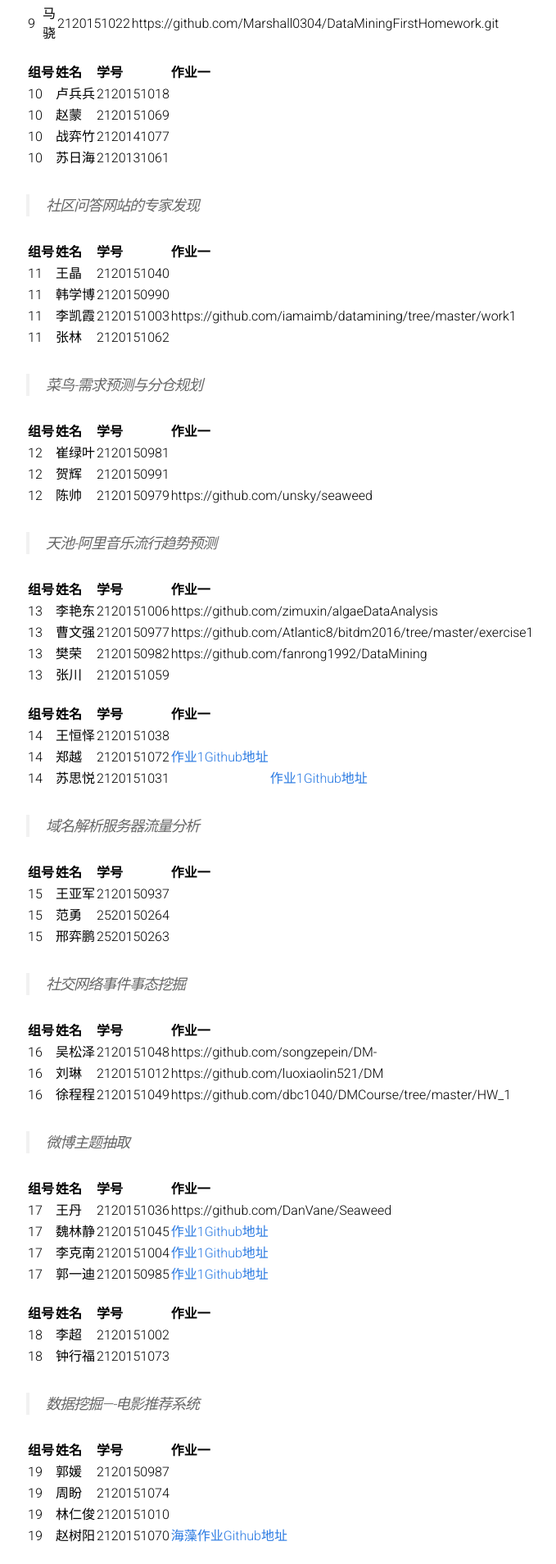
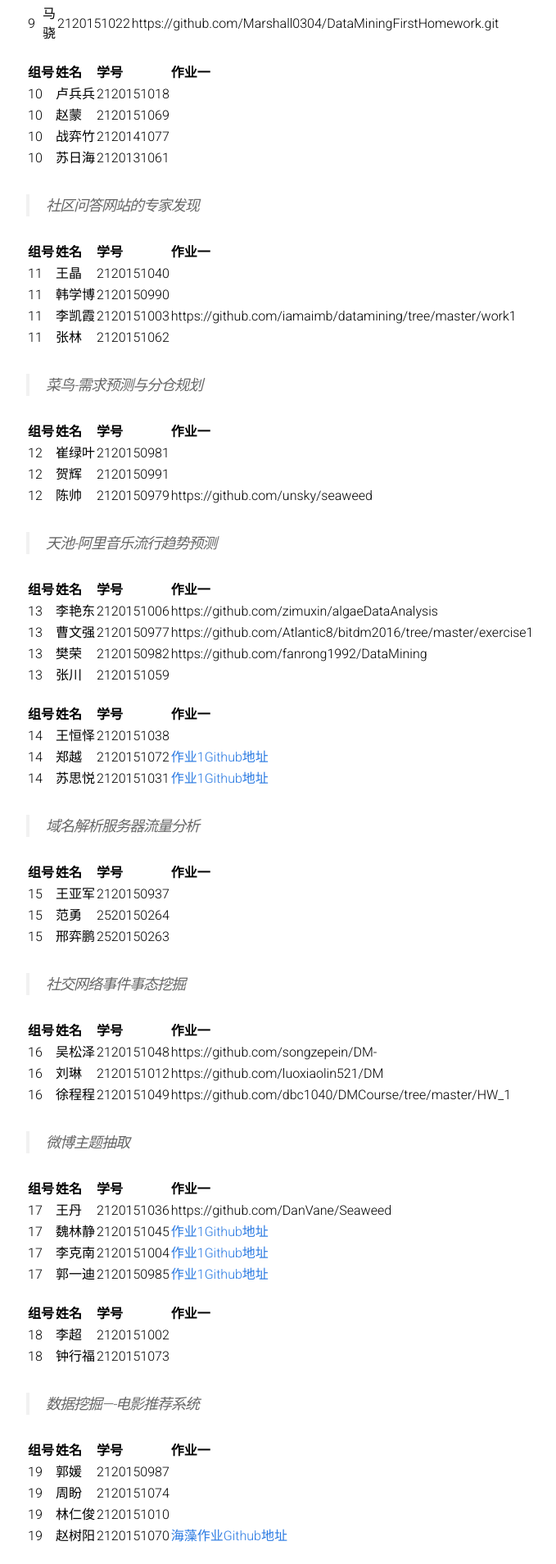
Before and after one commit to BITDM/bitdm.github.io, a Jekyll site: the page built from 2016/groups.md, in a window 1280 px wide. Shown: the part 1924-3832 px from the top of the page at 82% size, without its empty margins (208-887 px from the left). Built offline with Jekyll 4.4.1, drawn with Linux system fonts in a browser that asks for light colours.

```diff
--- a/2016/groups.md
+++ b/2016/groups.md
@@ -114,7 +114,7 @@ permalink: /2016/groups/
 |:-------------|:-------------|:-----|:-----|
 |14|王恒怿|2120151038|
 |14|郑越|2120151072|[作业1Github地址](https://github.com/ZhengYue1994/Seaweed/)|
-|14|苏思悦|2120151031||[作业1Github地址](https://github.com/andrea071/Datamining3/)
+|14|苏思悦|2120151031|[作业1Github地址](https://github.com/andrea071/Datamining3/)|
 
 > 域名解析服务器流量分析
 
```
